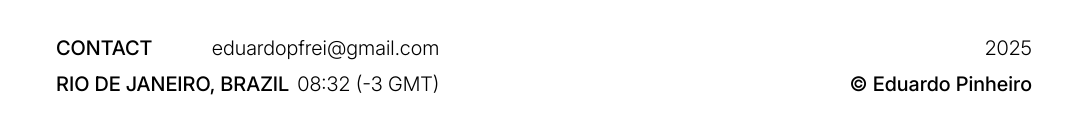
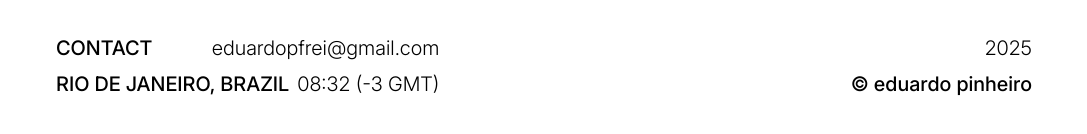
Before and after one commit to Edhet/eduardop, an Angular app: page / in a window 1280 px wide. Shown: the part 6278-6412 px from the top of the page, without its empty margins (96-1183 px from the left). Built offline with nearby package versions, Linux system fonts and the light colour scheme.

Commit message:
lowercase on footer name

```diff
--- a/src/app/components/footer/footer.component.html
+++ b/src/app/components/footer/footer.component.html
@@ -11,7 +11,7 @@
   </div>
   <div class="md:text-end md:ml-auto flex md:flex-col mt-7 md:mt-0 gap-2 text-xl">
     <p class="font-light uppercase">{{localizationService.footerContent.date}}</p>
-    <p class="font-medium ml-auto">© Eduardo Pinheiro</p>
+    <p class="font-medium ml-auto">© eduardo pinheiro</p>
   </div>
 
 </footer>
```
